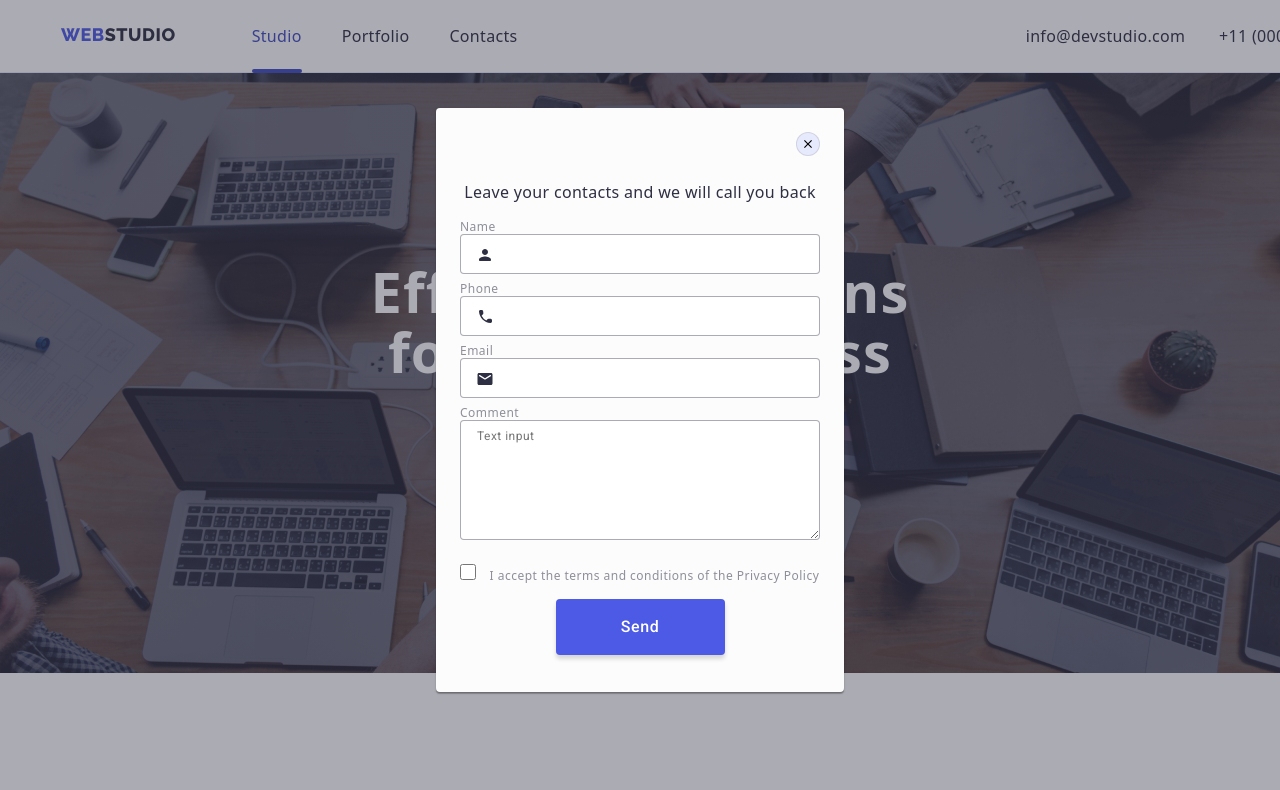
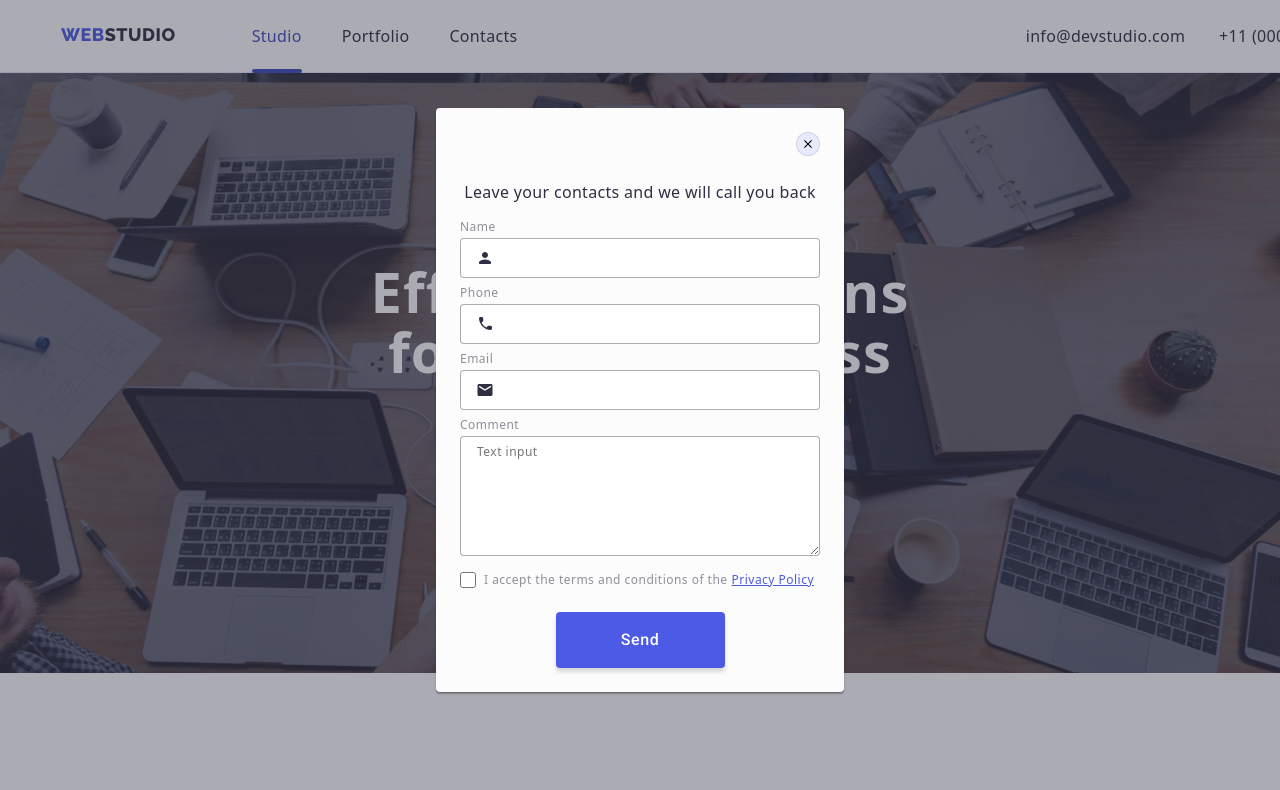
Before and after one commit to Michelle0805/goit-markup-hw-06, a plain HTML site: page index.html in a window 1280 px wide. Both pictures are taken after a click on the button "Order Service". Shown: the top 790 px of the page. Drawn offline with nearby package versions, Linux system fonts and the light colour scheme.

Commit message:
HW6 1st Revision

```diff
--- a/css/style.css
+++ b/css/style.css
@@ -669,6 +669,7 @@ footer .social-links-item:not(:last-child) {
   font-size: 12px;
   font-weight: 400;
   margin-right: 24px;
+  font-family: inherit;
 
 }
 
@@ -688,14 +689,17 @@ footer .social-links-item:not(:last-child) {
   font-weight: 500;
   letter-spacing: 0.64px;
   line-height: 24px;
+  transition: background-color var(--transition-duration) cubic-bezier(0.4, 0, 0.2, 1);
 }
 
+.footer-form-btn:hover {
+  background-color: var(--ocean);
+}
 .btn-svg {
   width: 24px;
   height: 24px;
+  fill: currentColor;
 }
-
-
 
 
 .close-icon-svg {
@@ -703,7 +707,7 @@ footer .social-links-item:not(:last-child) {
   width: 8px;
   position: absolute;
   fill: currentColor;
-  transition: var(--transition-duration) cubic-bezier(0.4, 0, 0.2, 1);
+  transition: fill var(--transition-duration) cubic-bezier(0.4, 0, 0.2, 1);
 
 }
 
@@ -737,11 +741,10 @@ footer .social-links-item:not(:last-child) {
 .modal-content{
   display: flex;
   flex-direction: column;
-  padding: 72px 24px 0 24px;
+  padding: 72px 24px 24px;
   position: relative;
   background: var(--diary);
   border-radius: 4px;
-  height: 584px;
   width: 408px;
   margin: auto;
   box-shadow: 0px 2px 1px 0px rgba(0, 0, 0, 0.20), 0px 1px 3px 0px rgba(0, 0, 0, 0.12), 0px 1px 1px 0px rgba(0, 0, 0, 0.14);
@@ -763,7 +766,9 @@ footer .social-links-item:not(:last-child) {
 }
 
 .form-input {
-  display: flex;
+  font-family: inherit;
+  font-size: 12px;
+  color: var(--navy-blue);
   flex-direction: column;
   padding-left: 36px;
   width: 360px;
@@ -777,20 +782,25 @@ footer .social-links-item:not(:last-child) {
 
 input, textarea {
   outline: none;
+
+}
+
+.form-input-cb {
+  accent-color: var(--ocean);
 }
 
 .form-svg {
   display: flex;
   position: absolute;
   left: 16px;
-  top: 23px;
+  top: 26px;
   width: 18px;
   height: 24px;
   fill: var(--navy-blue);
 
 }
 
-.form-label:focus-within input,.form-label:focus-within textarea {
+.form-label:focus-within .form-input,.form-label:focus-within .form-tarea {
   border: 1px solid var(--iris);
 }
 
@@ -805,18 +815,20 @@ input, textarea {
   height: 120px;
   padding-top: 8px;
   padding-left: 16px;
-  font-family: Roboto;
+  font-family: inherit;
   font-size: 12px;
+  color: var(--navy-blue);
   font-weight: 400;
   line-height: 14px;
   letter-spacing: 0.48px;
-  color: var(--navy-blue-modal);
+
 
 }
 
 .form-label {
   display: flex;
   flex-direction: column;
+  gap: 4px;
   margin-bottom: 8px;
   font-size: 12px;
   font-weight: 400;
@@ -829,14 +841,18 @@ input, textarea {
 }
 
 .form-label.check {
-  display: block;
+  display: flex;
   font-size: 12px;
   font-weight: 400;
   line-height: 14px;
-  margin-top: 16px;
-  margin-bottom: 16px;
+  margin-top: 8px;
+  margin-bottom: 24px;
   letter-spacing: 0.48px;
   color: var(--light-slate);
+  flex-direction: row;
+  justify-content: flex-start;
+  align-items: center;
+  align-content: center;
 }
 
 .form-label.check input {
@@ -847,26 +863,26 @@ input, textarea {
   font-weight: 400;
   line-height: 14px;
   letter-spacing: 0.48px;
-  margin-right: 10px;
+  margin-right: 4px;
+  display: flex;
+  align-items: flex-start;
 
 }
 
-.form-label.check:checked {
-  background-color: var(--ocean);
-}
 
-.form-label-check span {
+.form-label.check span {
   color: var(--iris);
   text-decoration-line: underline;
-  line-height: 16px;
+  font-family: inherit;
+  font-size: 12px;
+  font-weight: 400;
+
 
 }
 
 .form-button {
 
   display: inline-flex;
-  /* align-items: center;
-  align-content: center; */
   justify-content: center;
   padding: 16px 32px;
   border-radius: 4px;
@@ -882,9 +898,13 @@ input, textarea {
   cursor: pointer;
   width: 169px;
   height: 56px;
+  transition: background-color var(--transition-duration) cubic-bezier(0.4, 0, 0.2, 1);
 
 }
 
+.form-button:hover {
+  background-color: var(--ocean);
+}
 
 
 .modal-close {
--- a/index.html
+++ b/index.html
@@ -324,7 +324,7 @@
               </label>
 
               <label class="form-label check">
-                <input type="checkbox" name="policy" value="policy" />
+                <input class="form-input-cb" type="checkbox" name="policy" value="policy" />
                 I accept the terms and conditions of the <span>Privacy Policy</span>
               </label>
 
```
